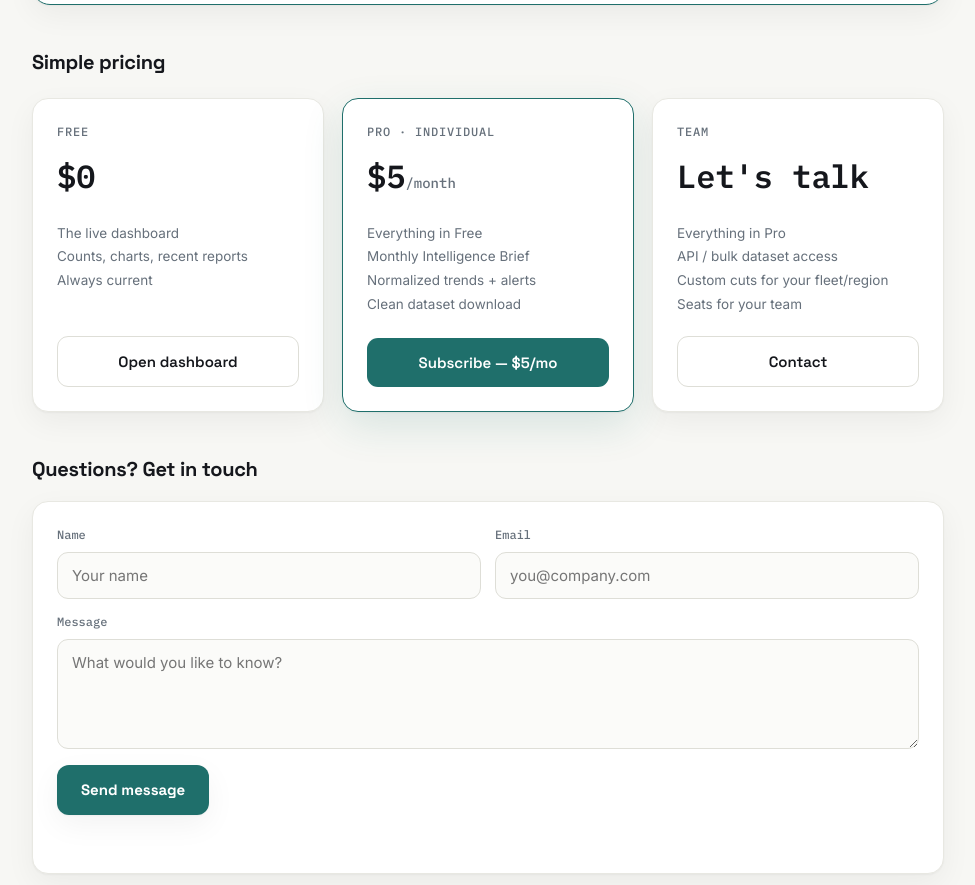
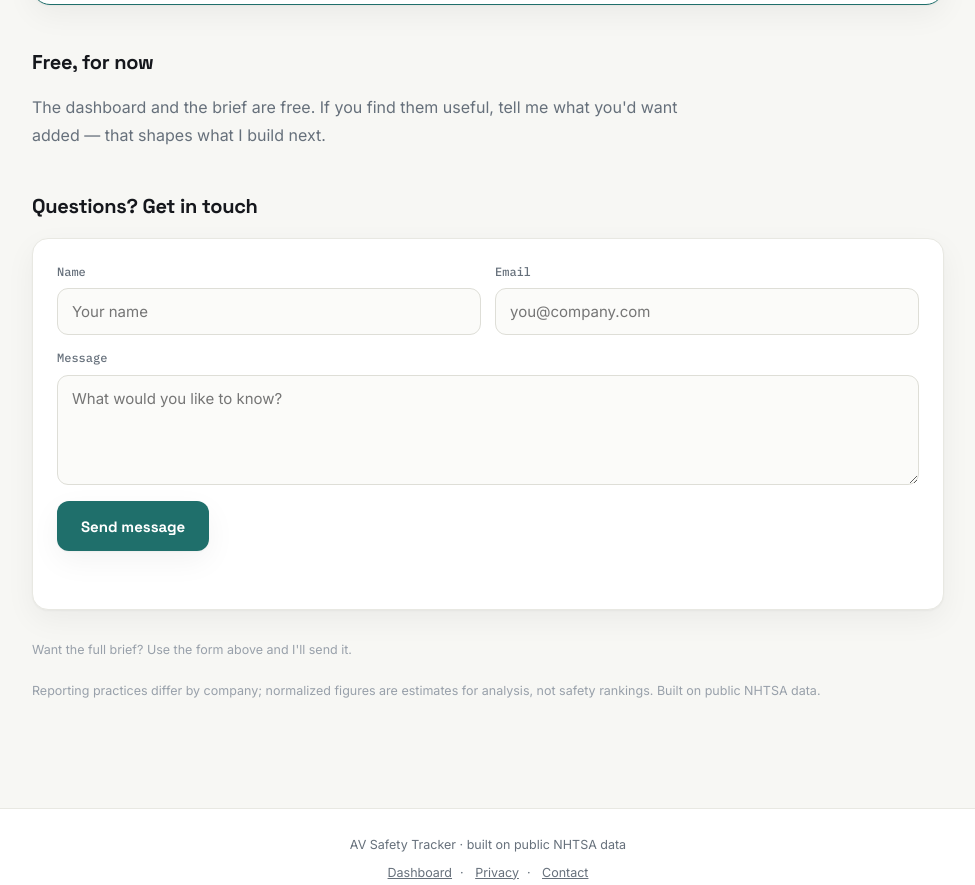
Before and after one commit to Pivot12/AutonomousVehicle_Safety_Tracker, a website: page public/pro.html in a window 1280 px wide. Shown: the part 1320-2205 px from the top of the page, without its empty margins (152-1127 px from the left). Drawn offline with Linux system fonts and the light colour scheme.

```diff
--- a/public/pro.html
+++ b/public/pro.html
@@ -166,7 +166,7 @@
     <div class="card">
       <h2>What a subscriber gets</h2>
       <ul class="feat">
-        <li><strong>Monthly Intelligence Brief</strong> — 2-page PDF: the month's movements, called out and explained.</li>
+        <li><strong>Intelligence Brief</strong> — the month's movements, called out and explained.</li>
         <li><strong>Normalized trends</strong> — incidents indexed to reported fleet activity, not just raw counts (raw counts mislead).</li>
         <li><strong>Severity &amp; crash-type analysis</strong> — where injuries are concentrating and how that's shifting.</li>
         <li><strong>New-entrant &amp; anomaly alerts</strong> — first time a company appears, or an unusual month-over-month jump.</li>
@@ -186,7 +186,7 @@
           <p class="insight"><strong>Watch item:</strong> A new reporting entity appeared for the first time — early operations, small sample, flagged for next month.</p>
         </div>
         <div class="lockbar">
-          <div class="lock-pill">🔒 Full brief + dataset for subscribers</div>
+          <div class="lock-pill">Full brief + dataset — ask and I'll send it</div>
         </div>
       </div>
     </div>
@@ -212,31 +212,11 @@
   </div>
 
   <div class="section">
-    <h2>Simple pricing</h2>
-    <div class="tiers">
-      <div class="tier">
-        <div class="name">Free</div>
-        <div class="price">$0</div>
-        <ul><li>The live dashboard</li><li>Counts, charts, recent reports</li><li>Always current</li></ul>
-        <a class="btn ghost" href="index.html">Open dashboard</a>
-      </div>
-      <div class="tier pop">
-        <div class="name">Pro · Individual</div>
-        <div class="price">$5<span>/month</span></div>
-        <ul><li>Everything in Free</li><li>Monthly Intelligence Brief</li><li>Normalized trends + alerts</li><li>Clean dataset download</li></ul>
-        <!-- TODO: replace href with your Stripe Payment Link (stripe.com → Payment Links → recurring $5/mo). No code needed. -->
-        <a class="btn" href="https://buy.stripe.com/7sY5kD2L991Geax7ON6Zy01" target="_blank" rel="noopener">Subscribe — $5/mo</a>
-      </div>
-      <div class="tier">
-        <div class="name">Team</div>
-        <div class="price">Let's talk</div>
-        <ul><li>Everything in Pro</li><li>API / bulk dataset access</li><li>Custom cuts for your fleet/region</li><li>Seats for your team</li></ul>
-        <a class="btn ghost" href="#contact">Contact</a>
-      </div>
-    </div>
+    <h2>Free, for now</h2>
+    <p class="lede" style="font-size:16px">The dashboard and the brief are free. If you find them useful, tell me what you'd want added — that shapes what I build next.</p>
   </div>
 
-  <!-- ===== CONTACT FORM ===== -->
+<!-- ===== CONTACT FORM ===== -->
   <div class="section" id="contact">
     <h2>Questions? Get in touch</h2>
     <div class="card">
@@ -262,7 +242,7 @@
   </div>
 
   <p class="note">
-    Not ready to subscribe? Use the free-sample form above — first sample is on us.<br><br>
+    Want the full brief? Use the form above and I'll send it.<br><br>
     Reporting practices differ by company; normalized figures are estimates for analysis, not safety rankings. Built on public NHTSA data.
   </p>
 </div>
```
Also changed, not shown: public/index.html (+5 -2 lines).
